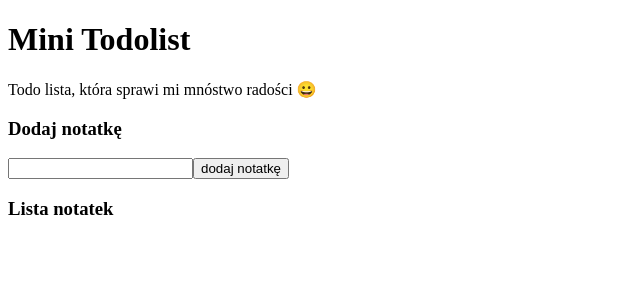
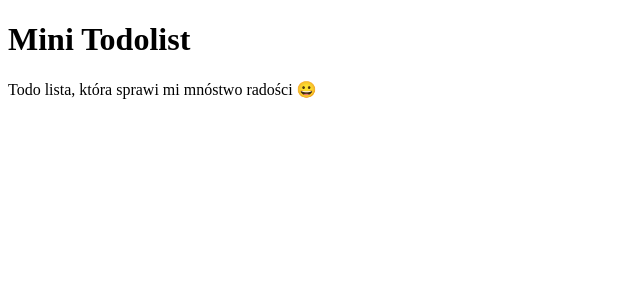
Before and after one commit to brzozanet/react-mini-todolist, a React (Vite) app: page / in a window 1280 px wide. Shown: the top 300 px of the page, without its empty margins (0-640 px from the left). Built offline with nearby package versions, Linux system fonts and the light colour scheme.

Commit message:
Remove Input component and related types from TodoList implementation

```diff
--- a/src/components/Input.tsx
+++ /dev/null
@@ -1,22 +0,0 @@
-import type { OnChangeHandler, OnSubmitHandler } from "../types/types";
-
-export default function Input(props: {
-  onChange: OnChangeHandler;
-  onSubmit: OnSubmitHandler;
-  inputValue: string;
-}) {
-  return (
-    <>
-      <form onSubmit={props.onSubmit}>
-        <input
-          type="text"
-          name="todo"
-          id="todo"
-          onChange={props.onChange}
-          value={props.inputValue}
-        />
-        <button type="submit">dodaj notatkę</button>
-      </form>
-    </>
-  );
-}
--- a/src/components/TodoList.tsx
+++ b/src/components/TodoList.tsx
@@ -1,42 +1,3 @@
-import { useState } from "react";
-import Input from "./Input";
-import type { Todo } from "../types/types";
-import { nanoid } from "nanoid";
-
 export default function TodoList() {
-  const [todos, setTodos] = useState<Todo[]>([]);
-  const [inputValue, setInputValue] = useState("");
-
-  const handleInputValue = (event: React.ChangeEvent<HTMLInputElement>) => {
-    setInputValue(event.target.value);
-  };
-
-  const addNewTodo = (event: React.SubmitEvent<HTMLFormElement>) => {
-    event.preventDefault();
-    setTodos((prevTodos) => {
-      return [
-        ...prevTodos,
-        { id: nanoid(), content: inputValue, isDone: false },
-      ];
-    });
-    setInputValue("");
-  };
-
-  return (
-    <>
-      <p>Todo lista, która sprawi mi mnóstwo radości 😀</p>
-      <h3>Dodaj notatkę</h3>
-      <Input
-        onChange={handleInputValue}
-        onSubmit={addNewTodo}
-        inputValue={inputValue}
-      />
-      <h3>Lista notatek</h3>
-      <ul>
-        {todos.map((todo) => {
-          return <li key={todo.id}>{todo.content}</li>;
-        })}
-      </ul>
-    </>
-  );
+  return <p>Todo lista, która sprawi mi mnóstwo radości 😀</p>;
 }
```
Also changed, not shown: src/types/types.ts (deleted, +0 -13 lines).
